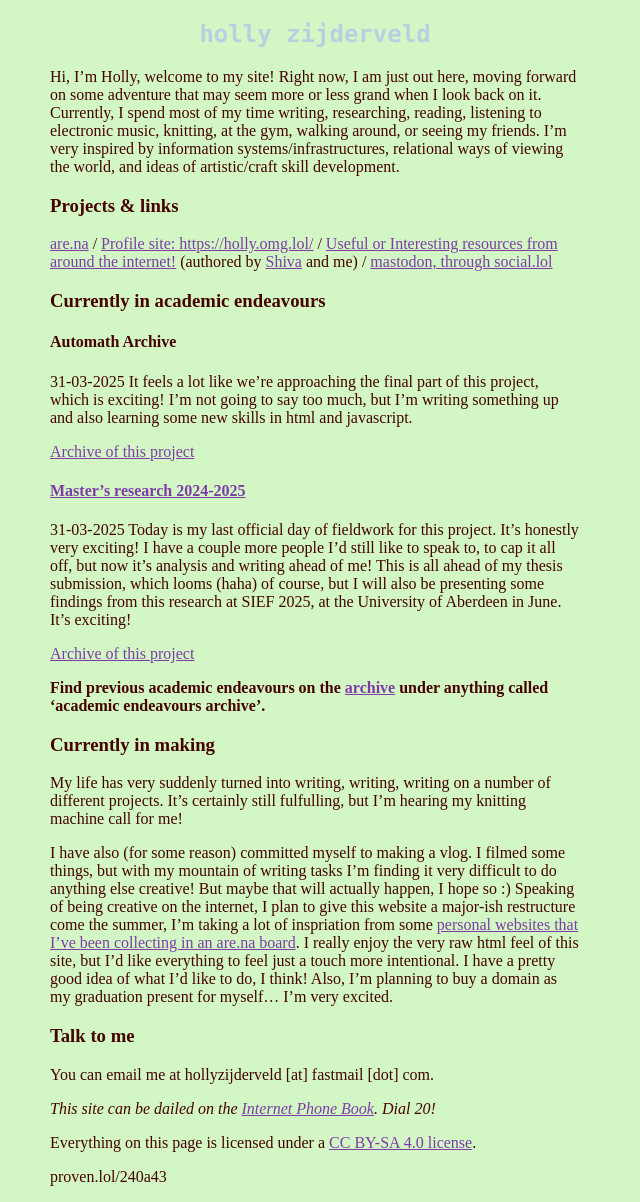
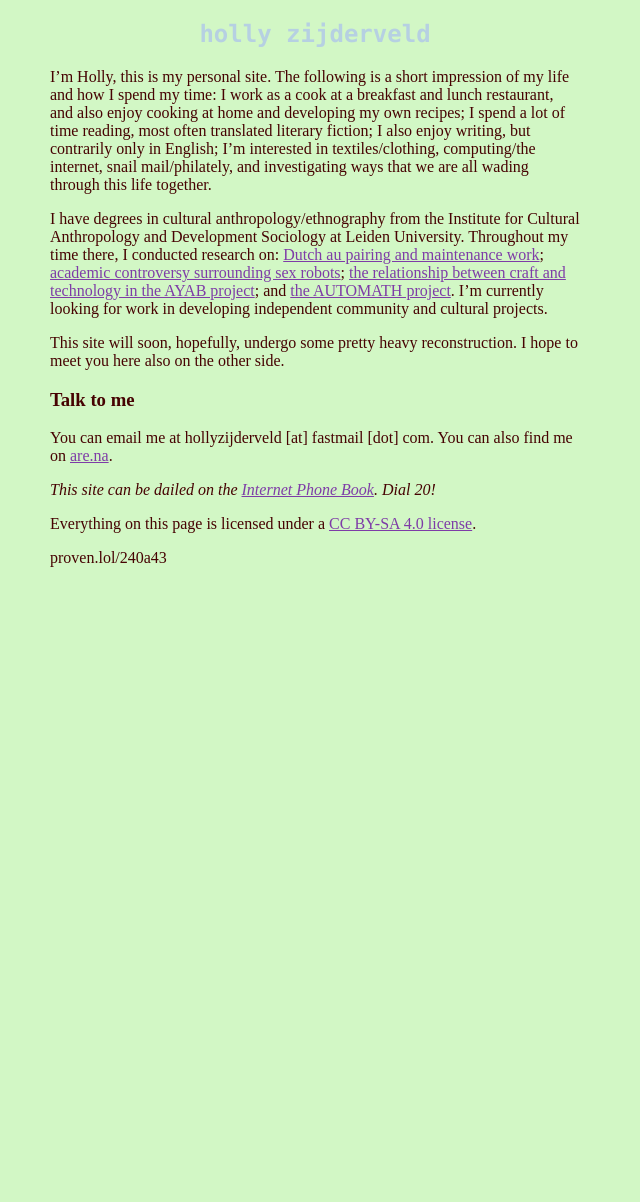
Before and after one commit to hollyz1jderveld/hollyz1jderveld.github.io, a Jekyll site: the page built from index.md, in a window 1280 px wide. Shown: the whole page, without its empty margins (0-640 px from the left). Built offline with Jekyll 4.4.1, drawn with Linux system fonts in a browser that asks for light colours; some web fonts are replaced; Markdown is read by kramdown in place of the engine named in the settings; our own code applies the rules of GitHub Pages for plain Markdown files; after the commit the page ends 900 px from its top, so only the background shows below that.

Commit message:
Update index.md

```diff
--- a/index.md
+++ b/index.md
@@ -4,32 +4,14 @@ layout: default
 
 ## holly zijderveld
 
-Hi, I'm Holly, welcome to my site! Right now, I am just out here, moving forward on some adventure that may seem more or less grand when I look back on it. Currently, I spend most of my time writing, researching, reading, listening to electronic music, knitting, at the gym, walking around, or seeing my friends. I'm very inspired by information systems/infrastructures, relational ways of viewing the world, and ideas of artistic/craft skill development.
+I'm Holly, this is my personal site. The following is a short impression of my life and how I spend my time: I work as a cook at a breakfast and lunch restaurant, and also enjoy cooking at home and developing my own recipes; I spend a lot of time reading, most often translated literary fiction; I also enjoy writing, but contrarily only in English; I'm interested in textiles/clothing, computing/the internet, snail mail/philately, and investigating ways that we are all wading through this life together.
 
-### Projects & links
-[are.na](https://www.are.na/holly-zijderveld/channels) / [Profile site: https://holly.omg.lol/](https://holly.omg.lol) / [Useful or Interesting resources from around the internet!](https://gl0bsec.github.io/fun_websites.html) (authored by [Shiva](https://gl0bsec.github.io/) and me) / [mastodon, through social.lol](https://social.lol/@holly)
+I have degrees in cultural anthropology/ethnography from the Institute for Cultural Anthropology and Development Sociology at Leiden University. Throughout my time there, I conducted research on: [Dutch au pairing and maintenance work](https://themaintainers.org/studying-the-sensible-side-of-love-in-the-netherlands/); [academic controversy surrounding sex robots](https://www.researchgate.net/publication/382625206_Talking_About_Sex_Robots_Mapping_academic_controversy_in_sex_robot_discourse); [the relationship between craft and technology in the AYAB project](https://hollyz1jderveld.github.io/knitting-research/); and [the AUTOMATH project](https://automath.win.tue.nl/). I'm currently looking for work in developing independent community and cultural projects.
 
-### Currently in academic endeavours
-
-#### Automath Archive
-31-03-2025 It feels a lot like we're approaching the final part of this project, which is exciting! I'm not going to say too much, but I'm writing something up and also learning some new skills in html and javascript.
-
-[Archive of this project](https://hollyz1jderveld.github.io/blog/pages/before_automath)
-
-#### [Master's research 2024-2025](https://hollyz1jderveld.github.io/knitting-research)
-31-03-2025 Today is my last official day of fieldwork for this project. It's honestly very exciting! I have a couple more people I'd still like to speak to, to cap it all off, but now it's analysis and writing ahead of me! This is all ahead of my thesis submission, which looms (haha) of course, but I will also be presenting some findings from this research at SIEF 2025, at the University of Aberdeen in June. It's exciting!
-
-[Archive of this project](https://hollyz1jderveld.github.io/blog/pages/before_masters)
-
-**Find previous academic endeavours on the [archive](https://hollyz1jderveld.github.io/blog/contents) under anything called 'academic endeavours archive'.**
-
-### Currently in making
-My life has very suddenly turned into writing, writing, writing on a number of different projects. It's certainly still fulfulling, but I'm hearing my knitting machine call for me!
-
-I have also (for some reason) committed myself to making a vlog. I filmed some things, but with my mountain of writing tasks I'm finding it very difficult to do anything else creative! But maybe that will actually happen, I hope so :) Speaking of being creative on the internet, I plan to give this website a major-ish restructure come the summer, I'm taking a lot of inspriation from some [personal websites that I've been collecting in an are.na board](https://www.are.na/holly-zijderveld/personal-websites-byf_bi5u8m0). I really enjoy the very raw html feel of this site, but I'd like everything to feel just a touch more intentional. I have a pretty good idea of what I'd like to do, I think! Also, I'm planning to buy a domain as my graduation present for myself... I'm very excited.
+This site will soon, hopefully, undergo some pretty heavy reconstruction. I hope to meet you here also on the other side.
 
 ### Talk to me
-You can email me at hollyzijderveld [at] fastmail [dot] com.
+You can email me at hollyzijderveld [at] fastmail [dot] com. You can also find me on [are.na](https://www.are.na/holly-zijderveld/index).
 
 *This site can be dailed on the [Internet Phone Book](https://internetphonebook.net/#dial-a-site). Dial 20!*
 
```
